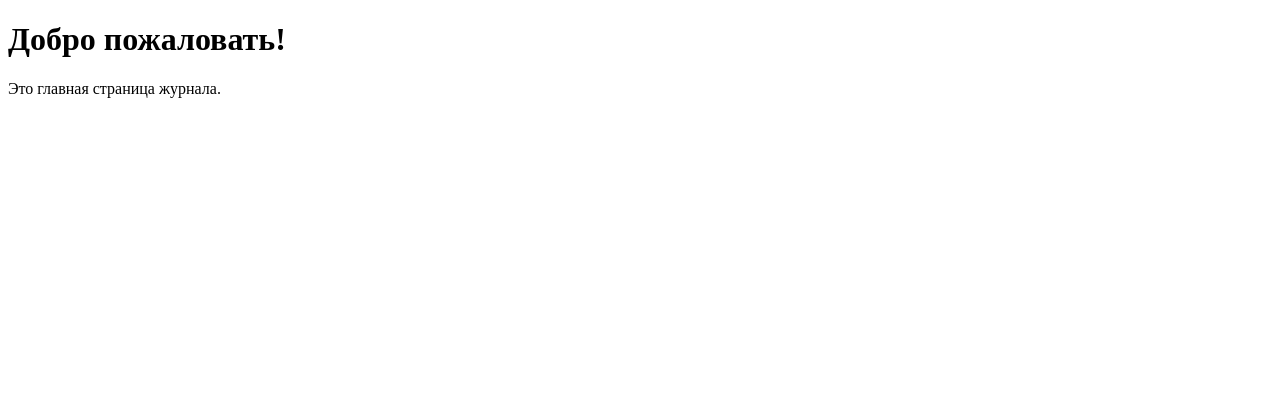
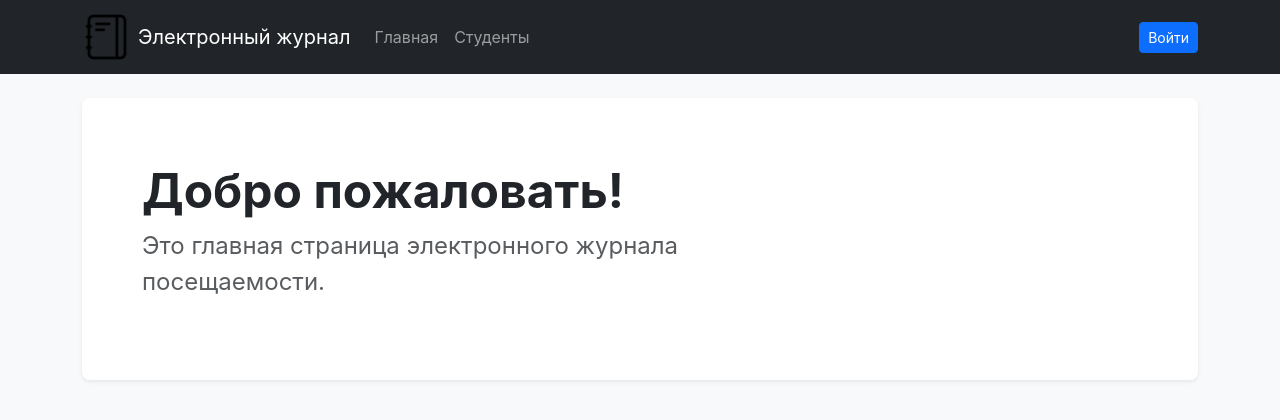
Before and after one commit to nanachika/pracitc3, a Django app: page /attendance/ in a window 1280 px wide. Shown: the top 420 px of the page. Run offline with Django 5.2, Linux system fonts and the light colour scheme.

Commit message:
5 задание

```diff
--- a/journal/attendance/templates/attendance/base.html
+++ b/journal/attendance/templates/attendance/base.html
@@ -10,26 +10,47 @@
 
     <link rel="stylesheet" href="{% static 'attendance/css/style.css' %}">
 </head>
-<body>
+<body class="bg-light">
 
     <nav class="navbar navbar-expand-lg navbar-dark bg-dark mb-4">
         <div class="container">
             <a class="navbar-brand d-flex align-items-center" href="/attendance/">
-                <img src="{% static 'attendance/images/logo.png' %}" alt="Логотип электронного журнала" class="site-logo">
+                <img src="{% static 'attendance/images/logo.png' %}" alt="Логотип электронного журнала" class="site-logo me-2">
                 <span>Электронный журнал</span>
             </a>
-            <div class="ms-auto d-flex align-items-center">
+
+            <button class="navbar-toggler" type="button" data-bs-toggle="collapse" data-bs-target="#navbarContent" aria-controls="navbarContent" aria-expanded="false" aria-label="Переключить навигацию">
+                <span class="navbar-toggler-icon"></span>
+            </button>
+
+            <div class="collapse navbar-collapse" id="navbarContent">
+                <ul class="navbar-nav me-auto mb-2 mb-lg-0">
+                    <li class="nav-item">
+                        <a class="nav-link" href="/attendance/">Главная</a>
+                    </li>
+                    <li class="nav-item">
+                        <a class="nav-link" href="/attendance/students/">Студенты</a>
+                    </li>
+                    {% if user.is_authenticated %}
+                        <li class="nav-item">
+                            <a class="nav-link" href="/attendance/profile/">Мой кабинет</a>
+                        </li>
+                    {% endif %}
+                </ul>
+
+                <div class="d-flex align-items-center">
                     {% if user.is_authenticated %}
                         <span class="navbar-text text-light me-3">
                             {{ user.get_full_name }}
                         </span>
-                    <form method="post" action="{% url 'logout' %}" class="d-inline">
+                        <form method="post" action="{% url 'logout' %}" class="d-inline m-0">
                             {% csrf_token %}
                             <button type="submit" class="btn btn-outline-danger btn-sm">Выйти</button>
                         </form>
                     {% else %}
-                    <a class="btn btn-outline-light btn-sm" href="{% url 'login' %}">Войти</a>
+                        <a class="btn btn-primary btn-sm" href="{% url 'login' %}">Войти</a>
                     {% endif %}
+                </div>
             </div>
         </div>
     </nav>
--- a/journal/attendance/templates/attendance/index.html
+++ b/journal/attendance/templates/attendance/index.html
@@ -1,10 +1,12 @@
-<!DOCTYPE html>
-<html>
-<head>
-    <title>Электронный журнал</title>
-</head>
-<body>
-    <h1>Добро пожаловать!</h1>
-    <p>Это главная страница журнала.</p>
-</body>
-</html>
+{% extends "attendance/base.html" %}
+
+{% block title %}Главная — Электронный журнал{% endblock %}
+
+{% block content %}
+<div class="p-5 mb-4 bg-white rounded-3 shadow-sm">
+    <div class="container-fluid py-3">
+        <h1 class="display-5 fw-bold">Добро пожаловать!</h1>
+        <p class="col-md-8 fs-4 text-muted">Это главная страница электронного журнала посещаемости.</p>
+    </div>
+</div>
+{% endblock %}
--- a/journal/attendance/views.py
+++ b/journal/attendance/views.py
@@ -14,6 +14,7 @@ def student_detail(request, id):
     student = get_object_or_404(Student, id=id)
     return render(request, "attendance/student_detail.html", {"student": student})
 
+@login_required
 def student_list(request):
     students = Student.objects.all()
     return render(request, "attendance/student_list.html", {"students": students})
```
Also changed, not shown: journal/attendance/static/attendance/images/logo.png. Lines whose indentation alone changed are shown as unchanged.
